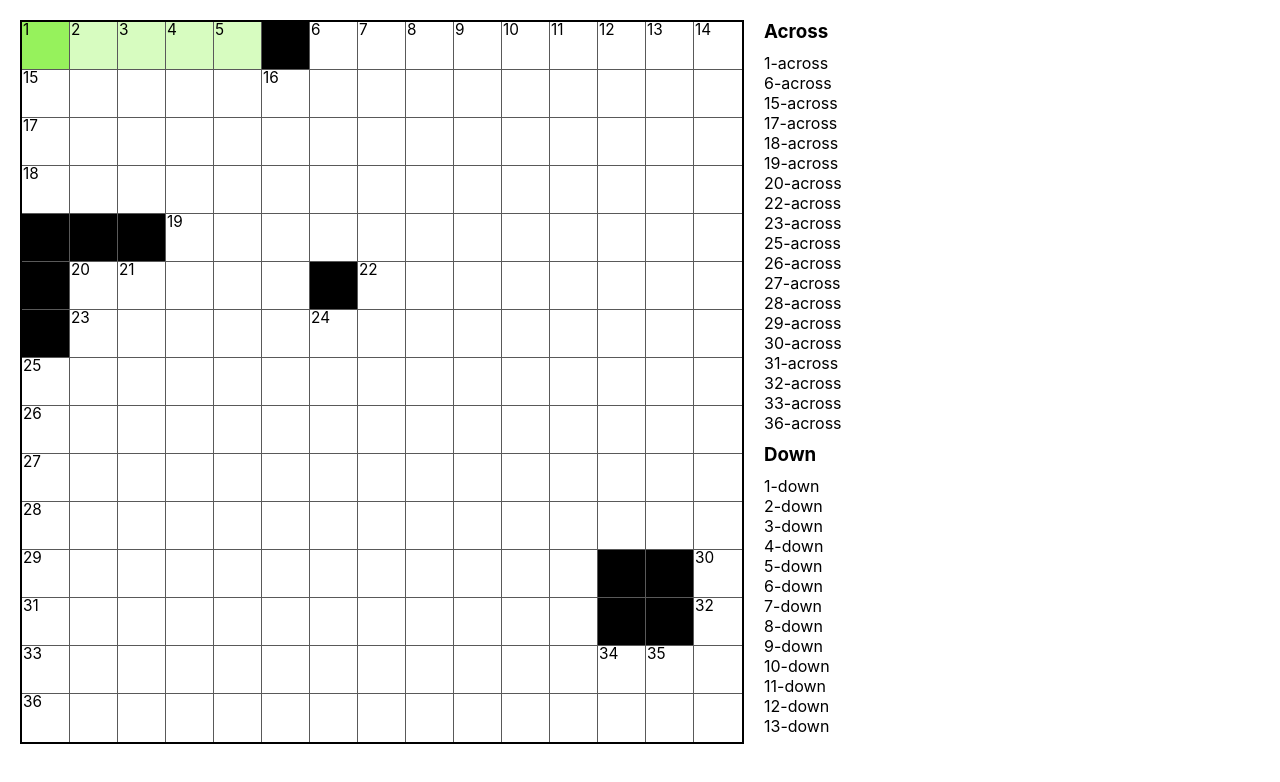
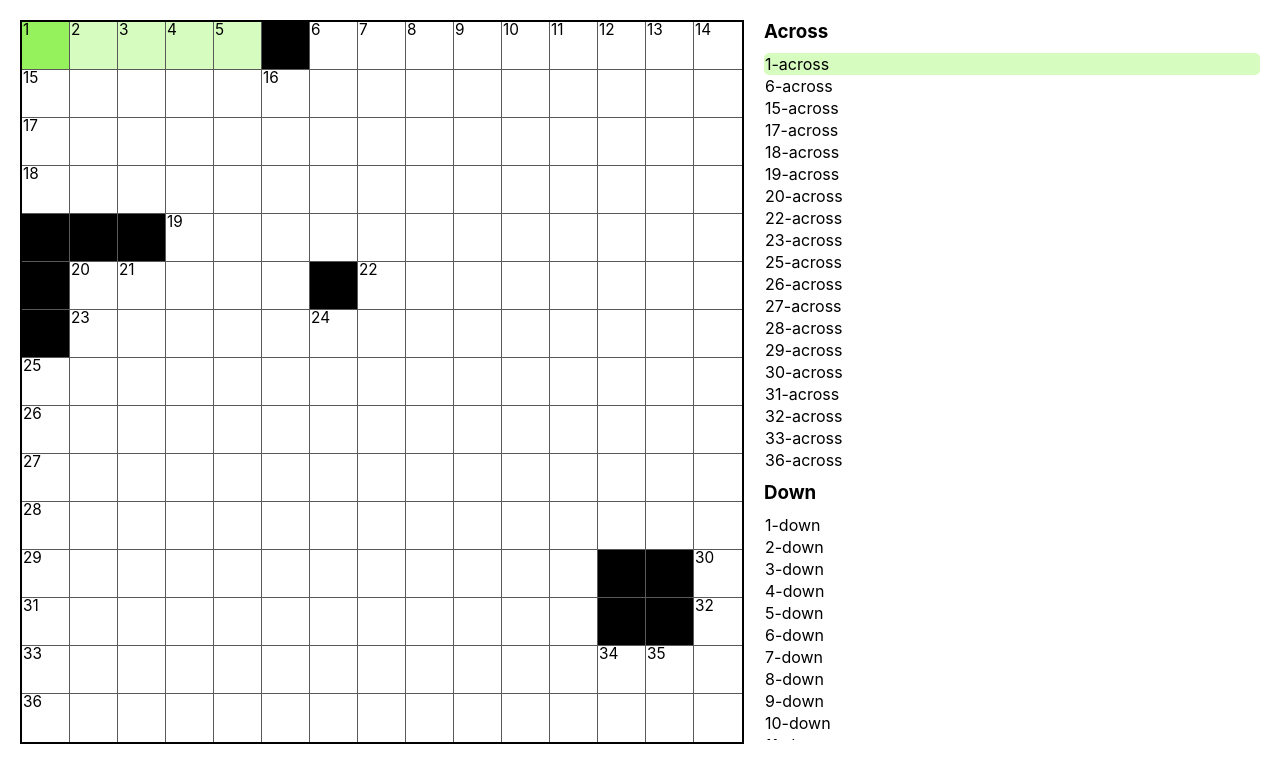
Before and after one commit to lucia-gomez/crossword-maker, a React (Create React App) app: page / in a window 1280 px wide. Shown: the top 782 px of the page. Built offline with nearby package versions, Linux system fonts and the light colour scheme.

Commit message:
click clue list to select

```diff
--- a/src/App.tsx
+++ b/src/App.tsx
@@ -3,8 +3,8 @@ import styled from "styled-components";
 import ClueList from "./components/ClueList";
 import CrosswordGrid from "./components/CrosswordGrid";
 import { ClueData, GridData, SquareToCluesData } from "./types/types";
-import numberAndClueGrid from "./util/numberGrid";
-import { buildSquaresToCluesMap } from "./util/squareToClues";
+import numberAndClueGrid, { getFirstSquare } from "./util/numberGrid";
+import { buildSquaresToCluesMap, getSquareToClues } from "./util/squareToClues";
 
 const Layout = styled.div`
   @media only screen and (min-width: 576px) {
@@ -14,10 +14,6 @@ const Layout = styled.div`
 
   @media only screen and (min-width: 576px) {
   }
-
-  /* display: flex;
-  flex-direction: row;
-  flex-wrap: wrap; */
 `;
 
 function getEmptyGrid(size: number): GridData {
@@ -44,10 +40,20 @@ function getEmptyGrid(size: number): GridData {
   return contents;
 }
 
+function getFirstClueIsHorizontal(clues: ClueData): boolean {
+  return Object.keys(clues)[0]?.includes("across") ?? true;
+}
+
 function App() {
   const [contents, setContents] = useState<GridData>(getEmptyGrid(15));
   const [clues, setClues] = useState<ClueData>({});
   const [squareToClues, setSquareToClues] = useState<SquareToCluesData>({});
+  const [selectedIndex, setSelectedIndex] = useState<[number, number]>(
+    getFirstSquare(contents)
+  );
+  const [isHorizontal, setHorizontal] = useState(
+    getFirstClueIsHorizontal(clues)
+  );
 
   useEffect(() => {
     const [newContents, newClues] = numberAndClueGrid(contents);
@@ -69,10 +75,43 @@ function App() {
     }
   };
 
+  const onSelectClue = (clue: string) => {
+    setHorizontal(clue.includes("across"));
+    setSelectedIndex(clues[clue][0]);
+  };
+
+  const onSelectIndex = (indices: [number, number]) => {
+    const [row, col] = indices;
+    if (
+      selectedIndex !== undefined &&
+      selectedIndex[0] === row &&
+      selectedIndex[1] === col
+    ) {
+      setHorizontal(!isHorizontal);
+    }
+    setSelectedIndex(indices);
+  };
+
+  const getSelectedClue = (): string => {
+    const squareClues = getSquareToClues(squareToClues, selectedIndex);
+    return isHorizontal ? squareClues[0] : squareClues[1];
+  };
+
   return (
     <Layout>
-      <CrosswordGrid {...{ contents, clues, squareToClues, onUpdateSquare }} />
-      <ClueList {...{ clues }} />
+      <CrosswordGrid
+        selectedClue={getSelectedClue()}
+        {...{
+          contents,
+          clues,
+          squareToClues,
+          onUpdateSquare,
+          selectedIndex,
+          onSelectIndex,
+          isHorizontal,
+        }}
+      />
+      <ClueList selectedClue={getSelectedClue()} {...{ clues, onSelectClue }} />
     </Layout>
   );
 }
--- a/src/components/ClueList.tsx
+++ b/src/components/ClueList.tsx
@@ -5,11 +5,6 @@ const Clues = styled.div`
   margin: 20px;
   overflow-y: scroll;
   height: 90vmin;
-  /* -ms-overflow-style: none;
-  scrollbar-width: none;
-  ::-webkit-scrollbar {
-    display: none;
-  } */
 `;
 
 const ClueSubset = styled.div`
@@ -20,17 +15,27 @@ const ClueSubsetTitle = styled.h3`
   margin: 0px;
 `;
 
-const Clue = styled.p`
+interface ClueStyleProps {
+  isSelected: boolean;
+}
+const Clue = styled.p<ClueStyleProps>`
   margin: 0px;
   cursor: pointer;
-  width: fit-content;
+  /* width: fit-content; */
+  background-color: ${(props) =>
+    props.isSelected ? props.theme.colors.clueSelected : "unset"};
+  padding: 1px;
+  border-radius: 5px;
 `;
 
 interface Props {
   clues: ClueData;
+  onSelectClue: (clue: string) => void;
+  selectedClue: string;
 }
 
-export default function ClueList({ clues }: Props) {
+export default function ClueList(props: Props) {
+  const { clues, onSelectClue, selectedClue } = props;
   const getClueSubset = (direction: string) => (
     <div>
       <ClueSubsetTitle>{direction}</ClueSubsetTitle>
@@ -38,7 +43,13 @@ export default function ClueList({ clues }: Props) {
         {Object.entries(clues)
           .filter(([clue, _]) => clue.includes(direction.toLowerCase()))
           .map(([clue, _]) => (
-            <Clue key={clue}>{clue}</Clue>
+            <Clue
+              isSelected={selectedClue === clue}
+              onClick={() => onSelectClue(clue)}
+              key={clue}
+            >
+              {clue}
+            </Clue>
           ))}
       </ClueSubset>
     </div>
--- a/src/components/CrosswordGrid.tsx
+++ b/src/components/CrosswordGrid.tsx
@@ -1,8 +1,6 @@
 import { useCallback, useEffect, useState } from "react";
 import styled from "styled-components";
-import { ClueData, GridData, SquareToCluesData } from "../types/types";
-import { getFirstSquare } from "../util/numberGrid";
-import { getSquareToClues } from "../util/squareToClues";
+import { ClueData, GridData } from "../types/types";
 import CrosswordGridSquare from "./CrosswordGridSquare";
 
 interface GridStyleProps {
@@ -23,8 +21,11 @@ const Grid = styled.div<GridStyleProps>`
 interface Props {
   contents: GridData;
   clues: ClueData;
-  squareToClues: SquareToCluesData;
+  selectedClue: string;
   onUpdateSquare: (r: number, c: number, content: string | null) => void;
+  selectedIndex: [number, number];
+  onSelectIndex: (indicies: [number, number]) => void;
+  isHorizontal: boolean;
 }
 
 const isValidChar = (code: number): boolean => {
@@ -32,13 +33,17 @@ const isValidChar = (code: number): boolean => {
 };
 
 export default function CrosswordGrid(props: Props) {
-  const { contents, clues, squareToClues, onUpdateSquare } = props;
+  const {
+    contents,
+    clues,
+    selectedClue,
+    onUpdateSquare,
+    selectedIndex,
+    onSelectIndex,
+    isHorizontal,
+  } = props;
   const numSquares = contents.length;
 
-  const [isHorizontal, setHorizontal] = useState(true);
-  const [selectedIndex, setSelectedIndex] = useState<[number, number]>(
-    getFirstSquare(contents)
-  );
   const [selectedClueIndices, setSelectedClueIndices] = useState<
     [number, number][]
   >([]);
@@ -57,23 +62,12 @@ export default function CrosswordGrid(props: Props) {
   };
 
   const onSelectSquare = (row: number, col: number) => {
-    if (
-      selectedIndex !== undefined &&
-      selectedIndex[0] === row &&
-      selectedIndex[1] === col
-    ) {
-      setHorizontal(!isHorizontal);
-    }
-    setSelectedIndex([row, col]);
+    onSelectIndex([row, col]);
   };
 
   useEffect(() => {
-    if (selectedIndex !== undefined) {
-      const squareClues = getSquareToClues(squareToClues, selectedIndex);
-      const clueKey = isHorizontal ? squareClues[0] : squareClues[1];
-      setSelectedClueIndices(clues[clueKey] ?? []);
-    }
-  }, [clues, selectedIndex, isHorizontal, squareToClues]);
+    setSelectedClueIndices(clues[selectedClue] ?? []);
+  }, [clues, selectedClue]);
 
   const getAfterSquare = useCallback(
     (n: number) => (n < numSquares - 1 ? n + 1 : n),
@@ -92,10 +86,17 @@ export default function CrosswordGrid(props: Props) {
         ? [r, getAfterSquare(c)]
         : [getAfterSquare(r), c];
       if (contents[cursor[0]][cursor[1]].content !== null) {
-        setSelectedIndex(cursor);
+        onSelectIndex(cursor);
       }
     },
-    [isHorizontal, onUpdateSquare, selectedIndex, contents, getAfterSquare]
+    [
+      isHorizontal,
+      onUpdateSquare,
+      selectedIndex,
+      onSelectIndex,
+      contents,
+      getAfterSquare,
+    ]
   );
 
   // if current is full, delete and stay there
@@ -112,9 +113,16 @@ export default function CrosswordGrid(props: Props) {
         ? [r, getBeforeSquare(c)]
         : [getBeforeSquare(r), c];
       onUpdateSquare(cursor[0], cursor[1], "");
-      setSelectedIndex(cursor);
+      onSelectIndex(cursor);
     }
-  }, [isHorizontal, onUpdateSquare, selectedIndex, contents, getBeforeSquare]);
+  }, [
+    isHorizontal,
+    onUpdateSquare,
+    selectedIndex,
+    onSelectIndex,
+    contents,
+    getBeforeSquare,
+  ]);
 
   useEffect(() => {
     const onKeyDown = (evt: KeyboardEvent) => {
```
